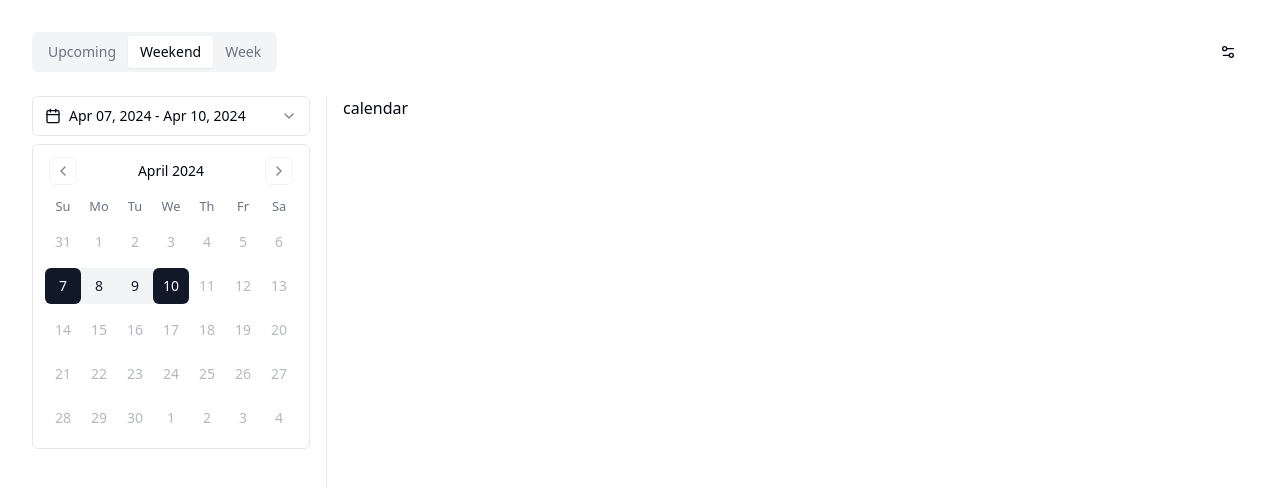
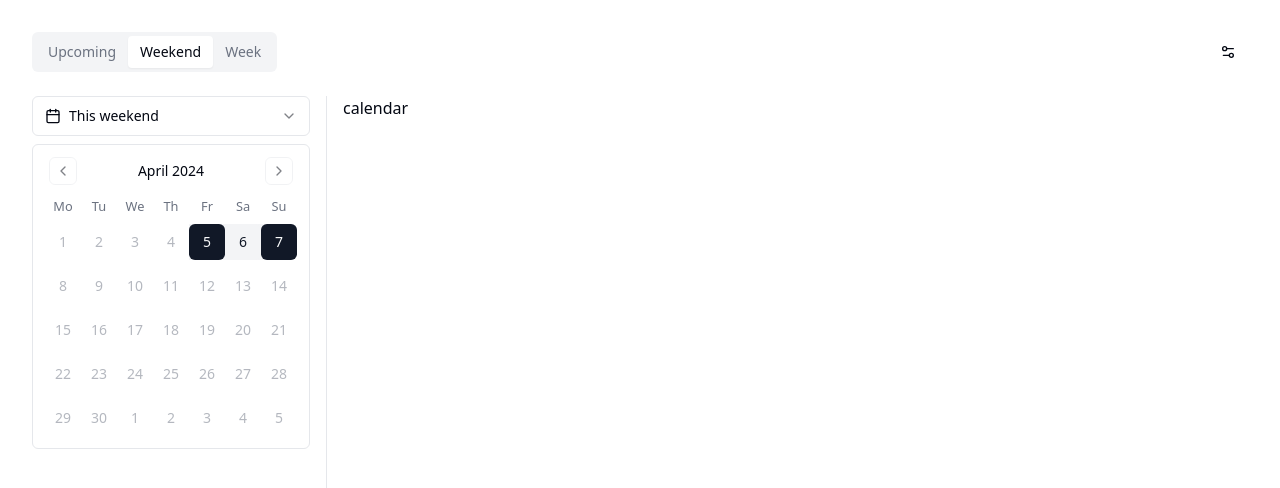
Before and after one commit to ugo-prenat/gordon-calendar, a React (Vite) app in the folder apps/front/: page / in a window 1280 px wide. Shown: the top 488 px of the page. Built offline with nearby package versions, Linux system fonts and the light colour scheme.

Commit message:
feat: calendar range selection

```diff
--- a/apps/front/src/components/ui/shadcn/calendar.tsx
+++ b/apps/front/src/components/ui/shadcn/calendar.tsx
@@ -4,6 +4,7 @@ import { DayPicker } from 'react-day-picker';
 
 import { cn } from '@utils/tailwind.utils';
 import { buttonVariants } from '@components/ui/shadcn/button';
+import { useFnsLocale } from '@src/services/i18n/useTranslation';
 
 export type CalendarProps = React.ComponentProps<typeof DayPicker>;
 
@@ -13,6 +14,8 @@ function Calendar({
   showOutsideDays = true,
   ...props
 }: CalendarProps) {
+  const locale = useFnsLocale();
+
   return (
     <DayPicker
       showOutsideDays={showOutsideDays}
@@ -51,6 +54,8 @@ function Calendar({
         day_hidden: 'invisible',
         ...classNames
       }}
+      locale={locale}
+      weekStartsOn={1}
       components={{
         IconLeft: ({ ...props }) => <ChevronLeft className="h-4 w-4" />,
         IconRight: ({ ...props }) => <ChevronRight className="h-4 w-4" />
--- a/apps/front/src/constants.ts
+++ b/apps/front/src/constants.ts
@@ -9,8 +9,3 @@ export const CALENDAR_VIEWS = [
   WEEKEND_CALENDAR_VIEW,
   WEEK_CALENDAR_VIEW
 ] as const;
-
-export const NB_OF_DAYS_BY_VIEWS = {
-  [WEEKEND_CALENDAR_VIEW]: 3,
-  [WEEK_CALENDAR_VIEW]: 7
-} as const;
--- a/apps/front/src/pages/calendar/calendar.models.ts
+++ b/apps/front/src/pages/calendar/calendar.models.ts
@@ -7,3 +7,8 @@ import {
 export type CalendarView = (typeof CALENDAR_VIEWS)[number];
 
 export type IDayView = typeof WEEK_CALENDAR_VIEW | typeof WEEKEND_CALENDAR_VIEW;
+
+export interface IDateRange {
+  from: Date;
+  to: Date;
+}
--- /dev/null
+++ b/apps/front/src/pages/calendar/calendar.utils.ts
@@ -0,0 +1,50 @@
+import {
+  addDays,
+  addWeeks,
+  endOfWeek,
+  isFriday,
+  isSaturday,
+  isSunday,
+  nextFriday,
+  startOfToday,
+  startOfWeek,
+  subDays
+} from 'date-fns';
+import { IDateRange, IDayView } from './calendar.models';
+
+export const getCalendarRange = (
+  dayView: IDayView,
+  index: number
+): IDateRange => {
+  const todayRange = getDateRange(dayView);
+  return {
+    from: addWeeks(todayRange.from, index),
+    to: addWeeks(todayRange.to, index)
+  };
+};
+
+export const getDateRange = (dayView: IDayView): IDateRange => {
+  const today = startOfToday();
+
+  switch (dayView) {
+    case 'weekend':
+      return {
+        from: getFirstDayOfNextWeekend(),
+        to: addDays(getFirstDayOfNextWeekend(), 2)
+      };
+    case 'week':
+      return {
+        from: startOfWeek(today, { weekStartsOn: 1 }),
+        to: endOfWeek(today, { weekStartsOn: 1 })
+      };
+  }
+};
+
+const getFirstDayOfNextWeekend = (): Date => {
+  const today = startOfToday();
+
+  if (isFriday(today)) return today;
+  if (isSaturday(today)) return subDays(today, 1);
+  if (isSunday(today)) return subDays(today, 2);
+  return nextFriday(today);
+};
--- a/apps/front/src/pages/calendar/filtersMenu/DateRangePicker.tsx
+++ b/apps/front/src/pages/calendar/filtersMenu/DateRangePicker.tsx
@@ -4,35 +4,37 @@ import {
   SelectItem,
   SelectTrigger
 } from '@src/components/ui/shadcn/select';
-import { addDays, format } from 'date-fns';
 import { useState } from 'react';
 import { Calendar } from '@src/components/ui/shadcn/calendar';
-import { DateRange } from 'react-day-picker';
 import { CalendarIcon } from 'lucide-react';
 import { useTranslation } from '@src/services/i18n/useTranslation';
-import { IDayView } from '../calendar.models';
-import { NB_OF_DAYS_BY_VIEWS } from '@src/constants';
+import { IDateRange, IDayView } from '../calendar.models';
+import { getCalendarRange } from '../calendar.utils';
+import { DateRange } from 'react-day-picker';
 
 interface IDateRangePickerProps {
   dayView: IDayView;
 }
 
 export const DateRangePicker = ({ dayView }: IDateRangePickerProps) => {
-  const [date, setDate] = useState<DateRange | undefined>({
-    from: new Date(),
-    to: addDays(new Date(), 3)
-  });
+  const [range, setRange] = useState<IDateRange>(getCalendarRange(dayView, 0));
+
+  const handleSelect = (maybeRange: DateRange | undefined) =>
+    setRange({
+      from: maybeRange?.from || range.from,
+      to: maybeRange?.to || range.to
+    });
 
   return (
     <>
-      <Presets date={date} setDate={setDate} dayView={dayView} />
+      <Presets setRange={setRange} dayView={dayView} />
       <div className="rounded-md border mt-2">
         <Calendar
           disabled
           mode="range"
-          selected={date}
-          onSelect={setDate}
-          defaultMonth={date?.from}
+          selected={range}
+          onSelect={handleSelect}
+          defaultMonth={range.from}
         />
       </div>
     </>
@@ -41,50 +43,32 @@ export const DateRangePicker = ({ dayView }: IDateRangePickerProps) => {
 
 interface IPresetsProp {
   dayView: IDayView;
-  date: DateRange | undefined;
-  setDate: (date: DateRange | undefined) => void;
+  setRange: (date: IDateRange) => void;
 }
 
-const Presets = ({ date, setDate, dayView }: IPresetsProp) => {
+const Presets = ({ setRange, dayView }: IPresetsProp) => {
   const t = useTranslation();
-  const nbOfDays = NB_OF_DAYS_BY_VIEWS[dayView];
+  const [selectedRangeIndex, setSelectedRangeIndex] = useState('0');
 
-  const handleChange = (value: string) => {
-    setDate({
-      from: addDays(new Date(), parseInt(value)),
-      to: addDays(new Date(), parseInt(value) + nbOfDays)
-    });
+  const handleChange = (index: string) => {
+    setSelectedRangeIndex(index);
+    setRange(getCalendarRange(dayView, +index));
   };
 
   return (
-    <Select onValueChange={handleChange}>
+    <Select onValueChange={handleChange} value={selectedRangeIndex}>
       <SelectTrigger>
         <div className="flex justify-start items-center text-left font-normal">
           <CalendarIcon className="mr-2 h-4 w-4" />
-          {date?.from ? (
-            date.to ? (
-              <>
-                {format(date.from, 'LLL dd, y')} -{' '}
-                {format(date.to, 'LLL dd, y')}
-              </>
-            ) : (
-              format(date.from, 'LLL dd, y')
-            )
-          ) : (
-            <span>Pick a date</span>
-          )}
+          {t(`calendar.dateRange.${dayView}.${selectedRangeIndex}`)}
         </div>
       </SelectTrigger>
       <SelectContent position="popper">
-        {['-1', '0', '1', '3'].map((value) => (
+        {['-1', '0', '1', '2', '3'].map((value) => (
           <SelectItem key={value} value={value}>
-            {t(`calendar.dateRange.${value}`)}
+            {t(`calendar.dateRange.${dayView}.${value}`)}
           </SelectItem>
         ))}
-        <SelectItem value="0">Today</SelectItem>
-        <SelectItem value="1">Tomorrow</SelectItem>
-        <SelectItem value="3">In 3 days</SelectItem>
-        <SelectItem value="7">In a week</SelectItem>
       </SelectContent>
     </Select>
   );
--- a/apps/front/src/services/i18n/en.json
+++ b/apps/front/src/services/i18n/en.json
@@ -12,5 +12,15 @@
 
   "calendar.view.week": "Week",
   "calendar.view.weekend": "Weekend",
-  "calendar.view.upcoming": "Upcoming"
+  "calendar.view.upcoming": "Upcoming",
+  "calendar.dateRange.weekend.-1": "Last weekend",
+  "calendar.dateRange.weekend.0": "This weekend",
+  "calendar.dateRange.weekend.1": "Next weekend",
+  "calendar.dateRange.weekend.2": "In 2 weekends",
+  "calendar.dateRange.weekend.3": "In 3 weekends",
+  "calendar.dateRange.week.-1": "Last week",
+  "calendar.dateRange.week.0": "This week",
+  "calendar.dateRange.week.1": "Next week",
+  "calendar.dateRange.week.2": "In 2 weeks",
+  "calendar.dateRange.week.3": "In 3 weeks"
 }
--- a/apps/front/src/services/i18n/fr.json
+++ b/apps/front/src/services/i18n/fr.json
@@ -12,5 +12,15 @@
 
   "calendar.view.week": "Semaine",
   "calendar.view.weekend": "Week-end",
-  "calendar.view.upcoming": "Prochainement"
+  "calendar.view.upcoming": "Prochainement",
+  "calendar.dateRange.weekend.-1": "Week-end dernier",
+  "calendar.dateRange.weekend.0": "Ce week-end",
+  "calendar.dateRange.weekend.1": "Week-end prochain",
+  "calendar.dateRange.weekend.2": "Dans 2 week-ends",
+  "calendar.dateRange.weekend.3": "Dans 3 week-ends",
+  "calendar.dateRange.week.-1": "Semaine dernière",
+  "calendar.dateRange.week.0": "Cette semaine",
+  "calendar.dateRange.week.1": "Semaine prochaine",
+  "calendar.dateRange.week.2": "Dans 2 semaines",
+  "calendar.dateRange.week.3": "Dans 3 semaines"
 }
--- a/apps/front/src/services/i18n/useTranslation.ts
+++ b/apps/front/src/services/i18n/useTranslation.ts
@@ -1,3 +1,10 @@
 import { useTranslation as useI18nTranslation } from 'react-i18next';
+import { useSettings } from '../store/settings/settings.store';
+import { fr as fnsFrLocale } from 'date-fns/locale';
 
 export const useTranslation = () => useI18nTranslation().t;
+
+export const useFnsLocale = () => {
+  const { lang } = useSettings();
+  return lang === 'fr' ? fnsFrLocale : undefined;
+};
```
